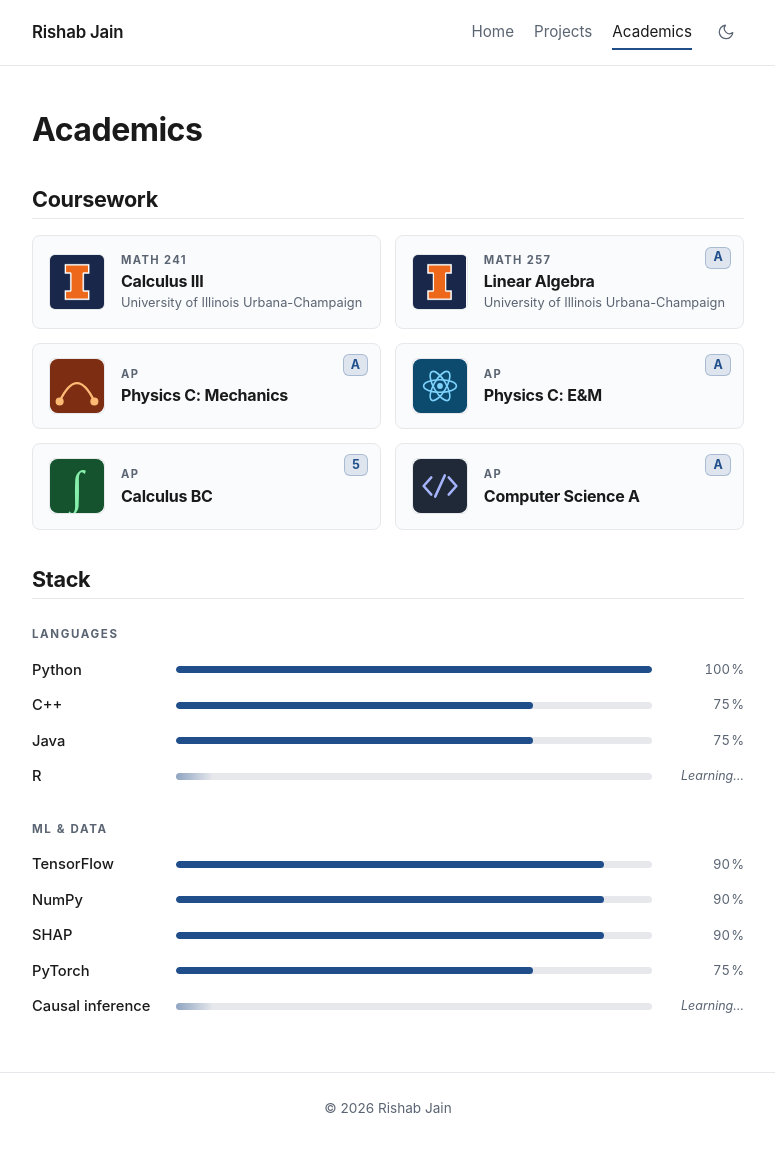
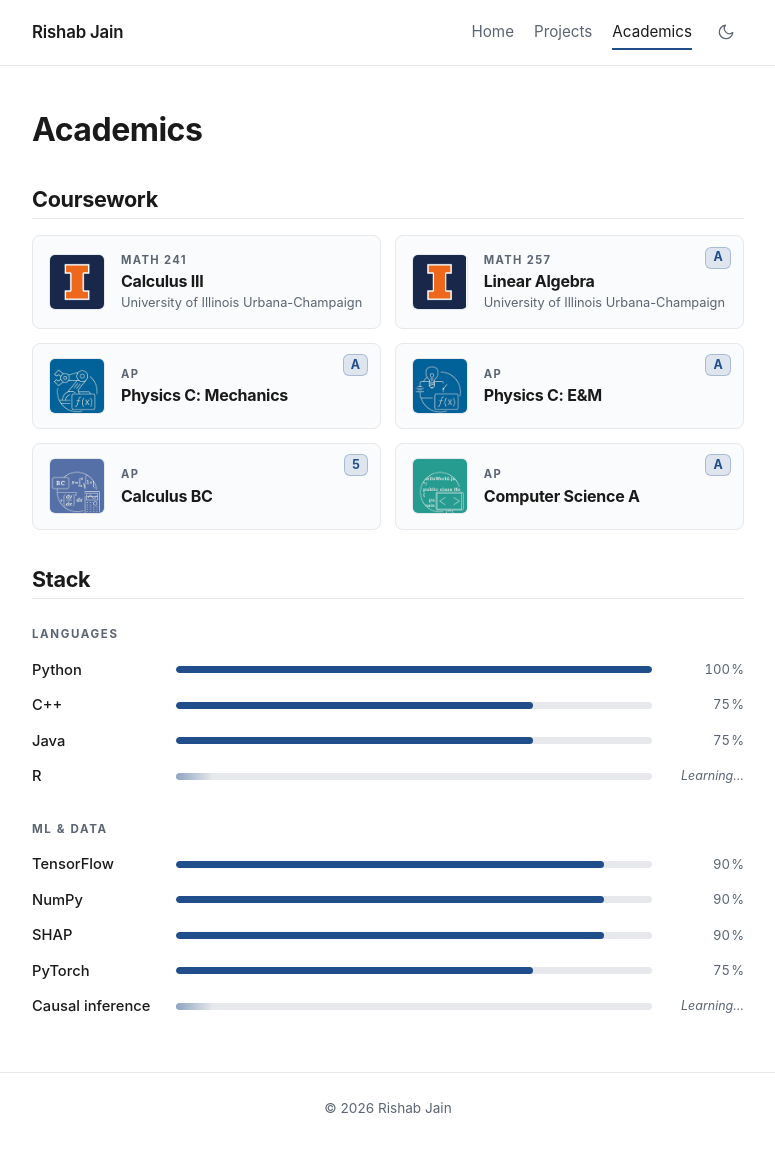
Before and after one commit to rishabjainX/rishabjainX.github.io, a Jekyll site: the page built from _pages/academics.md, in a window 1280 px wide and 1159 px high. Shown: the top 1152 px of the window, without its empty margins (252-1027 px from the left). Built offline with Jekyll 4.4.1, drawn with Linux system fonts in a browser that asks for light colours.

Commit message:
Use cropped 256x256 AP CollegeBoard course images

```diff
--- a/_pages/academics.md
+++ b/_pages/academics.md
@@ -30,7 +30,7 @@ permalink: /academics/
 
   <div class="course-card">
     <span class="course-grade">A</span>
-    <img class="course-logo" src="{{ '/assets/images/academics/ap-physics-mech.svg' | relative_url }}" alt="">
+    <img class="course-logo" src="{{ '/assets/images/projects/mech.jpg' | relative_url }}" alt="">
     <div class="course-meta">
       <p class="course-code">AP</p>
       <h3 class="course-title">Physics C: Mechanics</h3>
@@ -39,7 +39,7 @@ permalink: /academics/
 
   <div class="course-card">
     <span class="course-grade">A</span>
-    <img class="course-logo" src="{{ '/assets/images/academics/ap-physics.svg' | relative_url }}" alt="">
+    <img class="course-logo" src="{{ '/assets/images/projects/em.jpg' | relative_url }}" alt="">
     <div class="course-meta">
       <p class="course-code">AP</p>
       <h3 class="course-title">Physics C: E&amp;M</h3>
@@ -48,7 +48,7 @@ permalink: /academics/
 
   <div class="course-card">
     <span class="course-grade">5</span>
-    <img class="course-logo" src="{{ '/assets/images/academics/ap-calc.svg' | relative_url }}" alt="">
+    <img class="course-logo" src="{{ '/assets/images/projects/bc.jpg' | relative_url }}" alt="">
     <div class="course-meta">
       <p class="course-code">AP</p>
       <h3 class="course-title">Calculus BC</h3>
@@ -57,7 +57,7 @@ permalink: /academics/
 
   <div class="course-card">
     <span class="course-grade">A</span>
-    <img class="course-logo" src="{{ '/assets/images/academics/ap-cs.svg' | relative_url }}" alt="">
+    <img class="course-logo" src="{{ '/assets/images/projects/apcsa.jpg' | relative_url }}" alt="">
     <div class="course-meta">
       <p class="course-code">AP</p>
       <h3 class="course-title">Computer Science A</h3>
```
Also changed, not shown: assets/images/academics/ap-calc.svg (deleted), assets/images/academics/ap-cs.svg (deleted), assets/images/academics/ap-physics-mech.svg (deleted), assets/images/academics/ap-physics.svg (deleted), assets/images/projects/apcsa.jpg (added), assets/images/projects/bc.jpg (added), assets/images/projects/em.jpg (added), assets/images/projects/mech.jpg (added).
